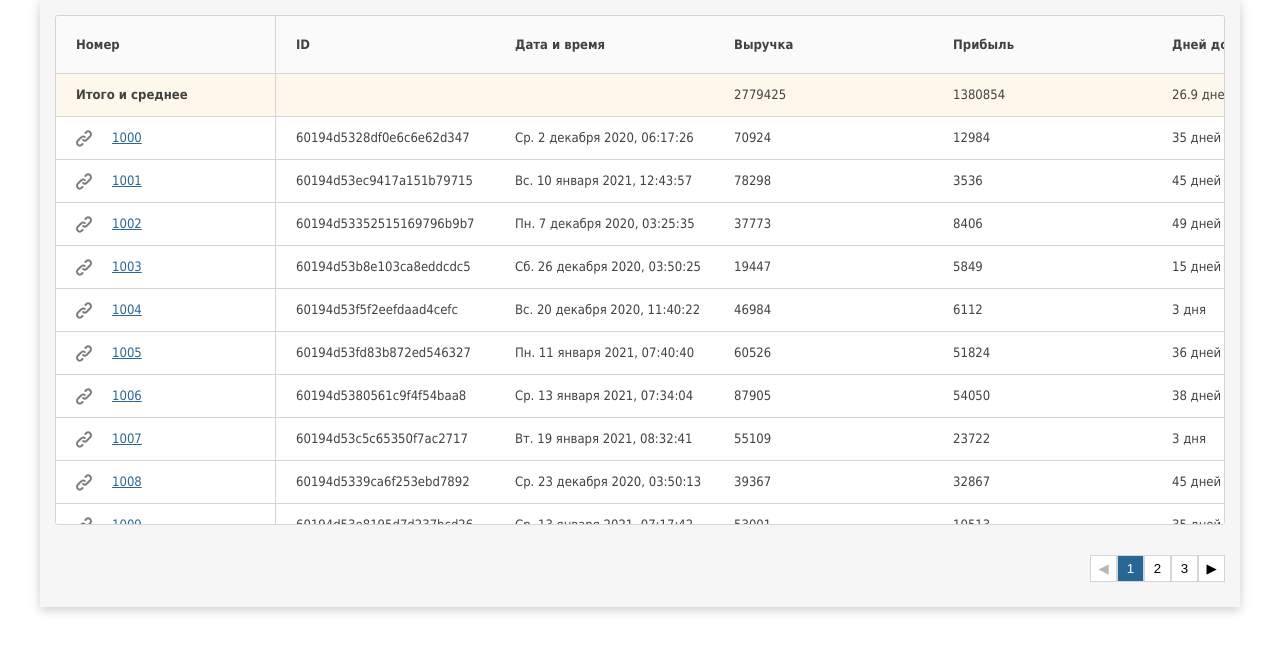
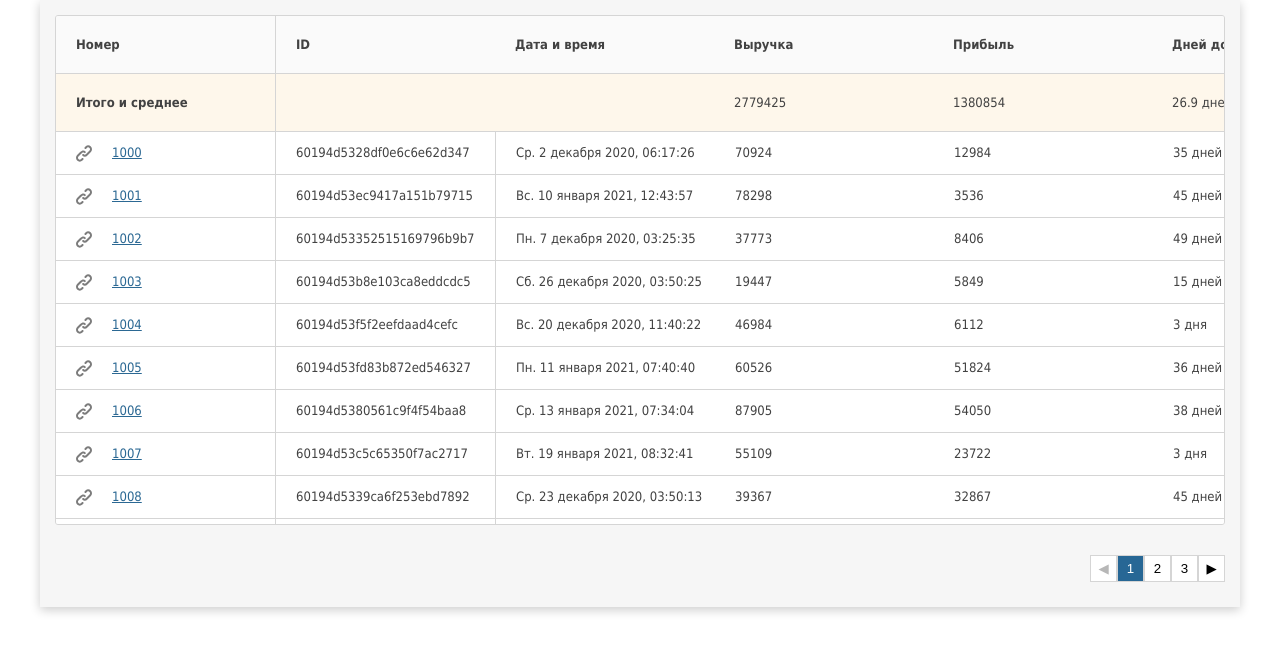
Before and after one commit to a413x/table2, a React (Create React App) app: page / in a window 1280 px wide. Shown: the top 652 px of the page. Built offline with nearby package versions, Linux system fonts and the light colour scheme.

Commit message:
Change table layout
Placed the first column, header and the table body separately to add a
modal window that overlaps the table body and to be able to control the
scrolling of the first column when showing a modal window

```diff
--- a/src/components/Table.js
+++ b/src/components/Table.js
@@ -1,6 +1,7 @@
 import {useState} from 'react'
-import {TableHead} from './TableHead.js'
+import {TableHead, colNames} from './TableHead.js'
 import {TableBody} from './TableBody.js'
+import {Link} from './Link.js'
 import '../styles/Table.css';
 import '../styles/Scrollbars.css';
 
@@ -15,10 +16,23 @@ export function Table({ data, dataToShow, sortCallback }) {
 
   return (
     <div className = 'table-container'>
-      <table className = 'table'>
-        <TableHead data = {data} sortCallback = {sortCallback} />
-        <TableBody data = {dataToShow} onLinkClick = {onLinkClick} />
-      </table>
+      <TableHead data = {data} sortCallback = {sortCallback}/>
+
+      <div className = 'table-body-container'>
+        <div className = 'first-col'>
+          <table>
+            <tbody>
+              {dataToShow.map((dataObj, ind) =>
+                <tr key = {'first-col-' + ind}><td>
+                  <Link dataObj = {dataObj} onLinkClick = {onLinkClick} />
+                </td></tr>
+              )}
+            </tbody>
+          </table>
+        </div>
+
+        <TableBody data = {dataToShow} colNames = {colNames.slice(1)}/>
+      </div>
     </div>
   );
 }
--- a/src/components/TableBody.js
+++ b/src/components/TableBody.js
@@ -1,22 +1,20 @@
-import {Link} from './Link.js'
-import {colNames} from './TableHead.js'
 import {convertDate, formatDaysLeft} from '../utils/utils.js'
 
-export function TableBody({data, onLinkClick}) {
+export function TableBody({data, colNames}) {
   const handleData = (data, col) => {
     const value = data[col.name]
     if(col.name === 'date') {
       return convertDate(value)
     }else if(col.name === 'daysleft'){
       return formatDaysLeft(value)
-    }else if(col.name === 'number'){
-      return <Link dataObj = {data} onLinkClick = {onLinkClick} />
     }else {
       return value
     }
   }
 
   return (
+    <div className = 'table-body'>
+      <table>
         <tbody>
           {data.map((dataObj, ind) =>
             <tr key = {'tr-' + ind}>
@@ -28,5 +26,7 @@ export function TableBody({data, onLinkClick}) {
             </tr>
           )}
         </tbody>
+      </table>
+    </div>
   );
 }
--- a/src/components/TableHead.js
+++ b/src/components/TableHead.js
@@ -28,8 +28,10 @@ export function TableHead({data, sortCallback}) {
   }
 
   return (
+    <div className = 'table-head'>
+      <table>
         <thead>
-      <tr className = 'table-head'>
+          <tr className = 'header'>
             {colNames.map((col, ind) =>
               <th key = {'th-'+ind} onClick = {() => onClick(col)}>
                 {col.title}
@@ -37,12 +39,13 @@ export function TableHead({data, sortCallback}) {
                   <img src = {Arrow}
                     alt = 'arrow'
                     className = {activeCol.order === 'asc' ? 'sorted-asc' : ''}
-              />
-            }
+                  />}
               </th>
             )}
           </tr>
           <Total data = {data} />
         </thead>
+      </table>
+    </div>
   );
 }
--- a/src/styles/Table.css
+++ b/src/styles/Table.css
@@ -1,10 +1,15 @@
 .table-container{
+  display: flex;
+  flex-flow: column;
   margin: 0 15px;
   max-width: 1170px;
   max-height: 508px;
   overflow: scroll;
   border: 1px solid #D5D5D5;
   border-radius: 3px;
+}
+.table-body-container{
+  display: flex;
 }
 table{
   border-spacing: 0;
```
Lines whose indentation alone changed are shown as unchanged.
